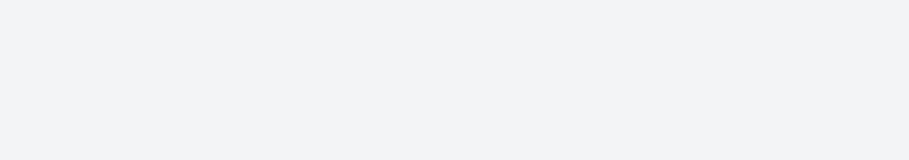
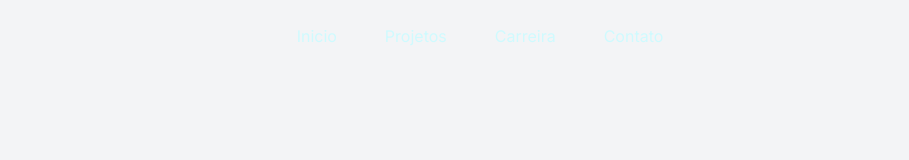
Before and after one commit to CarlosLonghi/Portfolio, a Next.js app: page / in a window 1280 px wide. Shown: the top 160 px of the page, without its empty margins (160-1069 px from the left). Built offline with nearby package versions, Linux system fonts and the light colour scheme.

Commit message:
create nav and style scroll bar

```diff
--- a/src/app/globals.css
+++ b/src/app/globals.css
@@ -1,3 +1,19 @@
 @tailwind base;
 @tailwind components;
 @tailwind utilities;
+
+:root {
+  --cyan-800: #155e75;
+  --cyan-500: #06b6d4;
+}
+
+::-webkit-scrollbar {
+  height: 0.25rem;
+  width: 0.25rem;
+  background: var(--cyan-800);
+}
+
+::-webkit-scrollbar-thumb {
+  background: var(--cyan-500);
+  -webkit-border-radius: 1rem;
+}
--- a/src/app/layout.tsx
+++ b/src/app/layout.tsx
@@ -17,8 +17,45 @@ export default function RootLayout({
   return (
     <html lang="en">
       <body className={inter.className}>
-        <header></header>
-        <main className="bg-gray-100 text-gray-900 dark:bg-gray-950 dark:text-gray-100">
+        <header className="flex justify-center bg-gray-100 px-4 py-6 text-gray-900 dark:bg-gray-900 dark:text-gray-100">
+          <nav>
+            <ul className="flex max-w-app items-center justify-between gap-4 md:gap-6">
+              <li>
+                <a
+                  className="rounded px-3 py-2 text-cyan-100 transition duration-300 ease-out hover:text-cyan-400 hover:shadow-lg hover:shadow-cyan-950 hover:dark:bg-gray-950"
+                  href="/"
+                >
+                  Inicio
+                </a>
+              </li>
+              <li>
+                <a
+                  className="rounded px-3 py-2 text-cyan-100 transition duration-300 ease-out hover:text-cyan-400 hover:shadow-lg hover:shadow-cyan-950 hover:dark:bg-gray-950"
+                  href="/projects"
+                >
+                  Projetos
+                </a>
+              </li>
+              <li>
+                <a
+                  className="rounded px-3 py-2 text-cyan-100 transition duration-300 ease-out hover:text-cyan-400 hover:shadow-lg hover:shadow-cyan-950 hover:dark:bg-gray-950"
+                  href="/about"
+                >
+                  Carreira
+                </a>
+              </li>
+              <li>
+                <a
+                  className="rounded px-3 py-2 text-cyan-100 transition duration-300 ease-out hover:text-cyan-400 hover:shadow-lg hover:shadow-cyan-950 hover:dark:bg-gray-950"
+                  href="/contact"
+                >
+                  Contato
+                </a>
+              </li>
+            </ul>
+          </nav>
+        </header>
+        <main className="overflow-x-hidden bg-gray-100 text-gray-900 dark:bg-gray-950 dark:text-gray-100">
           {children}
         </main>
       </body>
```
